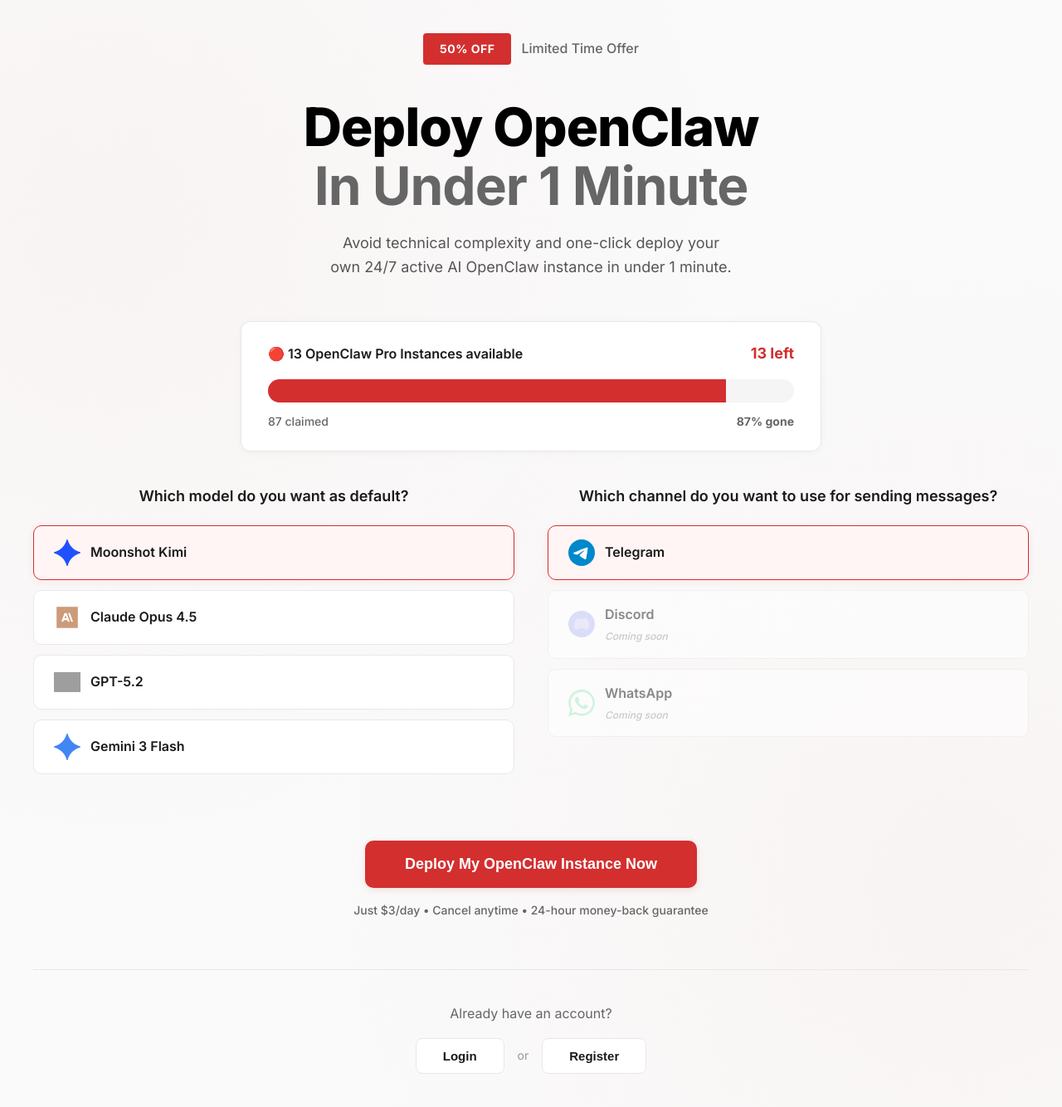
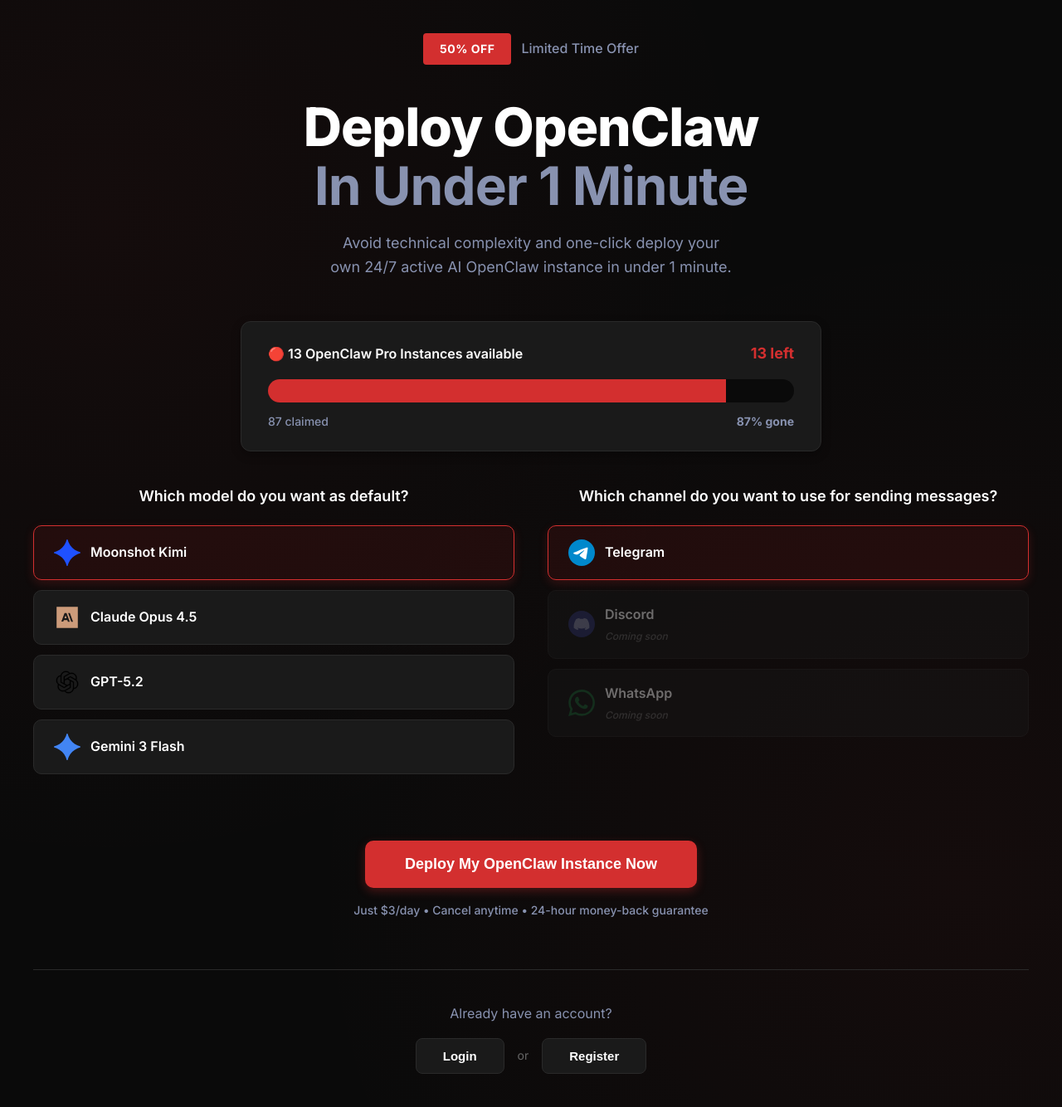
Before and after one commit to pratie/openclaw-saas, a Flask app: page / in a window 1280 px wide. Shown: the whole page at 83% size. Run offline with Flask 3, Linux system fonts and the light colour scheme; grey boxes are pictures that could not be loaded.

Commit message:
Transform landing page to dark theme with sleek modern design
- Change background from white (#fafafa) to dark (#0a0a0a)
- Update all text colors to white (#ffffff) with muted secondary (#8892b0)
- Add dark card backgrounds (#1a1a1a) with subtle borders (#2a2a2a)
- Enhance shadows and glows with red accent lighting
- Update form inputs for dark theme (dark bg, white text)
- Improve modal styling with dark backgrounds and blur effects
- Add icons8-ai-50.png and icons8-chatgpt-50.png assets
- Maintain red accent color (#d32f2f) throughout for consistency
- Professional dark mode aesthetic matching modern SaaS platforms

🤖 Generated with [Claude Code](https://claude.com/claude-code)

Co-Authored-By: Claude <noreply@anthropic.com>

```diff
--- a/static/css/landing.css
+++ b/static/css/landing.css
@@ -11,8 +11,8 @@
 
 body.landing-body {
     font-family: 'Inter', -apple-system, BlinkMacSystemFont, 'Segoe UI', sans-serif;
-    background: #fafafa;
-    color: #1a1a1a;
+    background: #0a0a0a;
+    color: #ffffff;
     line-height: 1.6;
     min-height: 100vh;
     padding: 40px 20px;
@@ -28,8 +28,8 @@ body.landing-body::before {
     right: 0;
     bottom: 0;
     background:
-        radial-gradient(circle at 10% 20%, rgba(211, 47, 47, 0.03) 0%, transparent 50%),
-        radial-gradient(circle at 90% 80%, rgba(211, 47, 47, 0.03) 0%, transparent 50%);
+        radial-gradient(circle at 10% 20%, rgba(211, 47, 47, 0.05) 0%, transparent 50%),
+        radial-gradient(circle at 90% 80%, rgba(211, 47, 47, 0.05) 0%, transparent 50%);
     pointer-events: none;
 }
 
@@ -73,7 +73,7 @@ body.landing-body::before {
 }
 
 .offer-text {
-    color: #666;
+    color: #8892b0;
     font-size: 16px;
     font-weight: 500;
 }
@@ -82,7 +82,7 @@ body.landing-body::before {
 .main-headline {
     font-size: 64px;
     font-weight: 800;
-    color: #000;
+    color: #ffffff;
     line-height: 1.1;
     margin-bottom: 20px;
     letter-spacing: -1px;
@@ -95,13 +95,13 @@ body.landing-body::before {
 }
 
 .headline-secondary {
-    color: #666;
+    color: #8892b0;
     font-weight: 700;
 }
 
 .main-subheadline {
     font-size: 18px;
-    color: #555;
+    color: #8892b0;
     line-height: 1.6;
     margin-bottom: 50px;
     animation: fadeIn 0.8s ease 0.4s both;
@@ -156,13 +156,13 @@ body.landing-body::before {
 
 /* ========== SCARCITY SECTION ========== */
 .scarcity-container {
-    background: white;
-    border: 1px solid #e8e8e8;
+    background: #1a1a1a;
+    border: 1px solid #2a2a2a;
     border-radius: 12px;
     padding: 24px 32px;
     margin: 40px auto;
     max-width: 700px;
-    box-shadow: 0 2px 8px rgba(0,0,0,0.04);
+    box-shadow: 0 4px 12px rgba(0,0,0,0.3);
     animation: scaleIn 0.5s ease 0.8s both;
 }
 
@@ -189,7 +189,7 @@ body.landing-body::before {
 .scarcity-text {
     font-size: 16px;
     font-weight: 600;
-    color: #1a1a1a;
+    color: #ffffff;
 }
 
 .scarcity-count {
@@ -201,7 +201,7 @@ body.landing-body::before {
 .progress-bar {
     width: 100%;
     height: 28px;
-    background: #f5f5f5;
+    background: #0a0a0a;
     border-radius: 14px;
     overflow: hidden;
     margin-bottom: 12px;
@@ -217,7 +217,7 @@ body.landing-body::before {
     display: flex;
     justify-content: space-between;
     font-size: 14px;
-    color: #666;
+    color: #8892b0;
 }
 
 .progress-claimed {
@@ -244,7 +244,7 @@ body.landing-body::before {
 .selection-title {
     font-size: 18px;
     font-weight: 600;
-    color: #1a1a1a;
+    color: #ffffff;
     margin-bottom: 20px;
 }
 
@@ -264,8 +264,8 @@ body.landing-body::before {
     align-items: center;
     gap: 12px;
     padding: 16px 24px;
-    background: white;
-    border: 1px solid #e8e8e8;
+    background: #1a1a1a;
+    border: 1px solid #2a2a2a;
     border-radius: 10px;
     transition: all 0.2s ease;
     width: 100%;
@@ -274,14 +274,15 @@ body.landing-body::before {
 .model-option:hover,
 .channel-option:hover {
     border-color: #d32f2f;
-    box-shadow: 0 2px 8px rgba(211, 47, 47, 0.1);
+    background: #1f1f1f;
+    box-shadow: 0 4px 12px rgba(211, 47, 47, 0.15);
 }
 
 .model-option.selected,
 .channel-option.selected {
     border-color: #d32f2f;
-    background: #fff5f5;
-    box-shadow: 0 2px 8px rgba(211, 47, 47, 0.08);
+    background: rgba(211, 47, 47, 0.1);
+    box-shadow: 0 4px 12px rgba(211, 47, 47, 0.2);
 }
 
 .model-option input[type="radio"],
@@ -307,18 +308,19 @@ body.landing-body::before {
 .channel-name {
     font-size: 16px;
     font-weight: 600;
-    color: #1a1a1a;
+    color: #ffffff;
 }
 
 /* Disabled channel options */
 .channel-option.disabled {
-    opacity: 0.5;
+    opacity: 0.4;
     cursor: not-allowed;
     pointer-events: none;
 }
 
 .channel-option.disabled:hover {
-    border-color: #e8e8e8;
+    border-color: #2a2a2a;
+    background: #1a1a1a;
     box-shadow: none;
     transform: none;
 }
@@ -333,7 +335,7 @@ body.landing-body::before {
 .coming-soon {
     font-size: 12px;
     font-weight: 500;
-    color: #999;
+    color: #666;
     font-style: italic;
 }
 
@@ -349,15 +351,15 @@ body.landing-body::before {
     cursor: pointer;
     margin-top: 40px;
     transition: all 0.2s ease;
-    box-shadow: 0 2px 8px rgba(211, 47, 47, 0.15);
+    box-shadow: 0 4px 12px rgba(211, 47, 47, 0.3);
     text-transform: none;
     animation: fadeIn 0.8s ease 1.2s both;
 }
 
 .cta-button:hover {
-    background: #b71c1c;
-    box-shadow: 0 4px 12px rgba(211, 47, 47, 0.25);
-    transform: translateY(-1px);
+    background: #e53935;
+    box-shadow: 0 6px 20px rgba(211, 47, 47, 0.4);
+    transform: translateY(-2px);
 }
 
 .cta-button:active {
@@ -367,7 +369,7 @@ body.landing-body::before {
 .cta-subtext {
     margin-top: 16px;
     font-size: 14px;
-    color: #666;
+    color: #8892b0;
     font-weight: 500;
 }
 
@@ -375,13 +377,13 @@ body.landing-body::before {
 .auth-section {
     margin-top: 60px;
     padding-top: 40px;
-    border-top: 1px solid #e8e8e8;
+    border-top: 1px solid #2a2a2a;
     animation: fadeIn 0.8s ease 1.4s both;
 }
 
 .auth-prompt {
     font-size: 16px;
-    color: #666;
+    color: #8892b0;
     margin-bottom: 16px;
 }
 
@@ -394,9 +396,9 @@ body.landing-body::before {
 }
 
 .auth-btn {
-    background: white;
-    color: #1a1a1a;
-    border: 1px solid #e8e8e8;
+    background: #1a1a1a;
+    color: #ffffff;
+    border: 1px solid #2a2a2a;
     padding: 12px 32px;
     border-radius: 8px;
     font-size: 15px;
@@ -407,12 +409,12 @@ body.landing-body::before {
 
 .auth-btn:hover {
     border-color: #d32f2f;
-    color: #d32f2f;
-    box-shadow: 0 2px 8px rgba(211, 47, 47, 0.1);
+    background: #1f1f1f;
+    box-shadow: 0 4px 12px rgba(211, 47, 47, 0.15);
 }
 
 .auth-divider {
-    color: #999;
+    color: #666;
     font-size: 14px;
 }
 
```
Also changed, not shown: other parts of static/css/landing.css (+14 -11 lines), static/icons8-ai-50.png (added), static/icons8-chatgpt-50.png (added).
